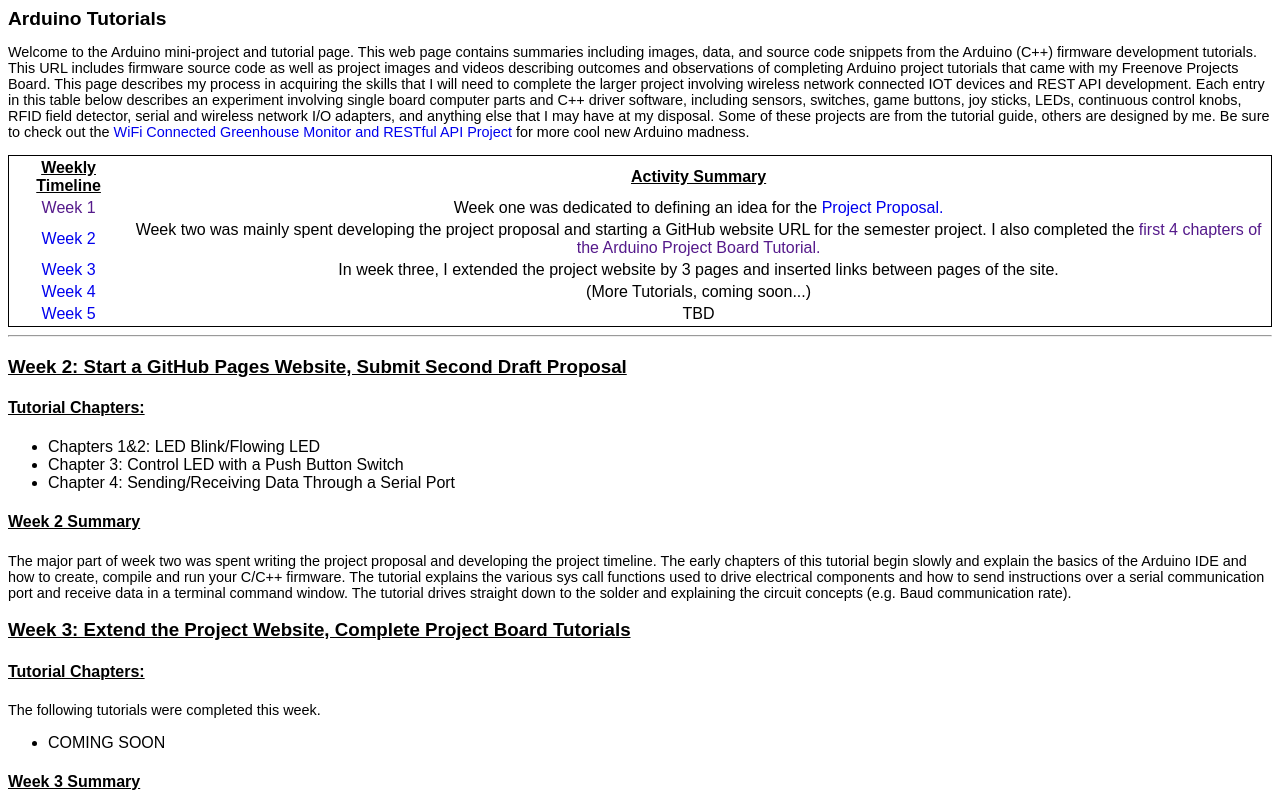
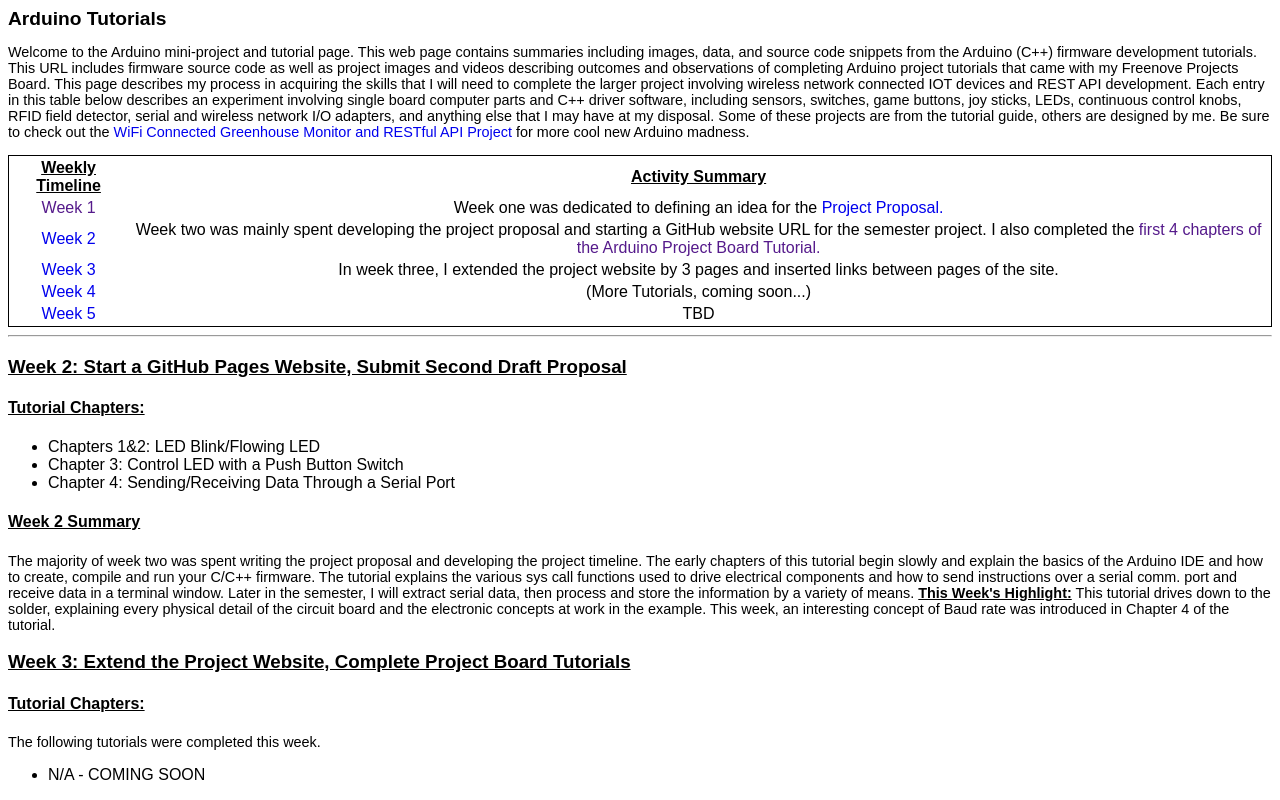
Before and after one commit to Micah614/Arduino_Garden_Monitor, a plain HTML site: page tutorial_code.html in a window 1280 px wide. Shown: the top 800 px of the page. Drawn offline with Linux system fonts and the light colour scheme.

Commit message:
Website updates

```diff
--- a/tutorial_code.html
+++ b/tutorial_code.html
@@ -56,7 +56,7 @@
 
     <!-- Begin Weekly Summaries-->
     <div id="week_2">
-        <h3>Week 2: Start a GitHub Pages Website, Submit Second Draft Proposal </h3>
+        <h3>Week 2: Start a GitHub Pages Website, Submit Second Draft Proposal</h3>
         <h4><u>Tutorial Chapters:</u></h4>
         <ul>
             <li>Chapters 1&2: LED Blink/Flowing LED</li>
@@ -64,11 +64,15 @@
             <li>Chapter 4: Sending/Receiving Data Through a Serial Port</li>
         </ul>
         <h4><u>Week 2 Summary</u></h4>
-        <p>The major part of week two was spent writing the project proposal and developing the project timeline. The early chapters of
+        <p>The majority of week two was spent writing the project proposal and developing the project timeline. The early chapters of
             this tutorial begin slowly and explain the basics of the Arduino IDE and how to create, compile and run your C/C++ firmware.
             The tutorial explains the various sys call functions used to drive electrical components and how to send instructions over a
-            serial communication port and receive data in a terminal command window. The tutorial drives straight down to the solder and
-            explaining the circuit concepts (e.g. Baud communication rate).</p>
+            serial comm. port and receive data in a terminal window. Later in the semester, I will extract serial data, then process and
+            store the information by a variety of means.
+
+            <u><strong>This Week's Highlight:</strong></u> This tutorial drives down to the solder, explaining every physical detail of the circuit board and
+            the electronic concepts at work in the example. This week, an interesting concept of Baud rate was introduced in Chapter 4
+            of the tutorial.</p>
     </div>
 
     <div id="week_3">
@@ -76,7 +80,7 @@
         <h4><u>Tutorial Chapters:</u></h4>
         <p>The following tutorials were completed this week.</p>
         <ul>
-            <li>COMING SOON</li>
+            <li>N/A - COMING SOON</li>
         </ul>
         <h4><u>Week 3 Summary</u></h4>
         <p></p>
```
Also changed, not shown: index.html (+0 -1 lines).
